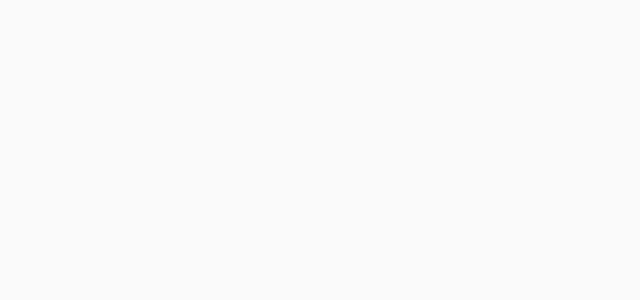
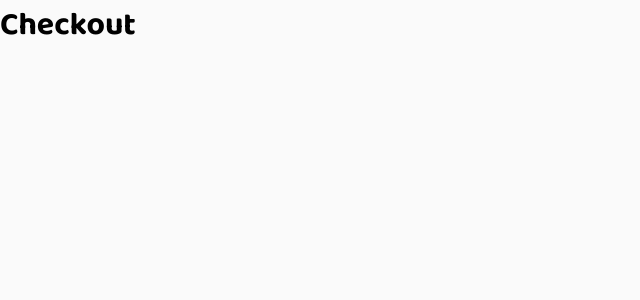
Before and after one commit to bernardodemarco/coffee-delivery, a React (Vite) app: page /checkout in a window 1280 px wide. Shown: the top 300 px of the page, without its empty margins (0-640 px from the left). Built offline with nearby package versions, Linux system fonts and the light colour scheme.

Commit message:
setting up router configs

```diff
--- a/package.json
+++ b/package.json
@@ -14,6 +14,7 @@
     "react": "^18.2.0",
     "react-dom": "^18.2.0",
     "react-hook-form": "^7.43.9",
+    "react-router-dom": "^6.11.0",
     "styled-components": "^5.3.10"
   },
   "devDependencies": {
--- a/src/App.tsx
+++ b/src/App.tsx
@@ -1,11 +1,16 @@
 import { GlobalStyles } from './styles/global'
 import { ThemeProvider } from 'styled-components'
 import { defaultTheme } from './styles/themes/default'
+import { BrowserRouter } from 'react-router-dom'
+import { Router } from './components/Router'
 
 export const App = () => {
   return (
-    <ThemeProvider theme={defaultTheme}>
-      <GlobalStyles />
-    </ThemeProvider>
+    <BrowserRouter>
+      <ThemeProvider theme={defaultTheme}>
+        <GlobalStyles />
+        <Router />
+      </ThemeProvider>
+    </BrowserRouter>
   )
 }
--- /dev/null
+++ b/src/components/Router.tsx
@@ -0,0 +1,17 @@
+import { Routes, Route } from 'react-router-dom'
+import { DefaultLayout } from '../layouts/DefaultLayout'
+import { Home } from '../pages/Home'
+import { Checkout } from '../pages/Checkout'
+import { Success } from '../pages/Success'
+
+export const Router = () => {
+  return (
+    <Routes>
+      <Route path="/" element={<DefaultLayout />}>
+        <Route path="/" element={<Home />} />
+        <Route path="/checkout" element={<Checkout />} />
+        <Route path="/success" element={<Success />} />
+      </Route>
+    </Routes>
+  )
+}
--- /dev/null
+++ b/src/layouts/DefaultLayout/index.tsx
@@ -0,0 +1,5 @@
+import { Outlet } from 'react-router-dom'
+
+export const DefaultLayout = () => {
+  return <Outlet />
+}
--- /dev/null
+++ b/src/pages/Checkout/index.tsx
@@ -0,0 +1,3 @@
+export const Checkout = () => {
+  return <h1>Checkout</h1>
+}
--- /dev/null
+++ b/src/pages/Home/index.tsx
@@ -0,0 +1,3 @@
+export const Home = () => {
+  return <h1>Home</h1>
+}
--- /dev/null
+++ b/src/pages/Success/index.tsx
@@ -0,0 +1,3 @@
+export const Success = () => {
+  return <h1>Success</h1>
+}
```
Also changed, not shown: src/layouts/DefaultLayout/styles.ts (added), src/pages/Checkout/styles.ts (added), src/pages/Home/styles.ts (added), src/pages/Success/styles.ts (added), 1 other file (tests, documents, lock files or other folders).
